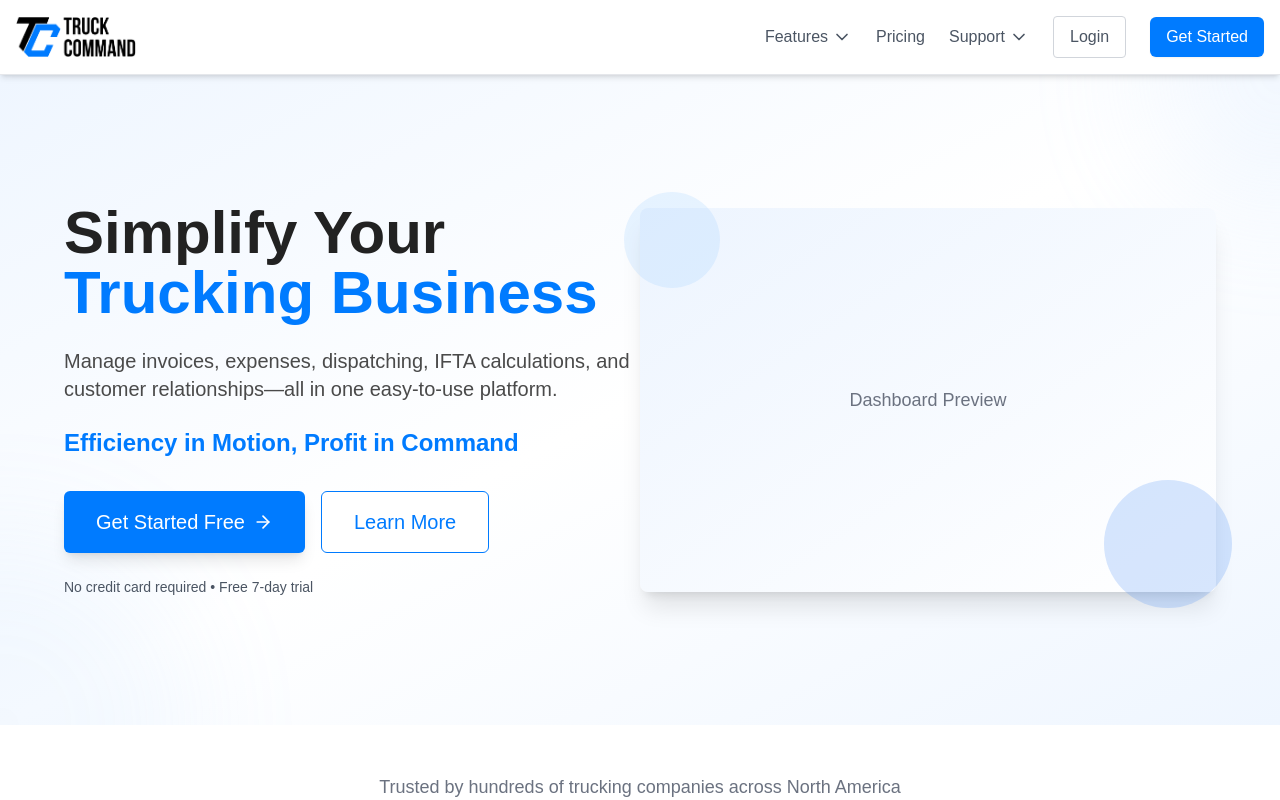
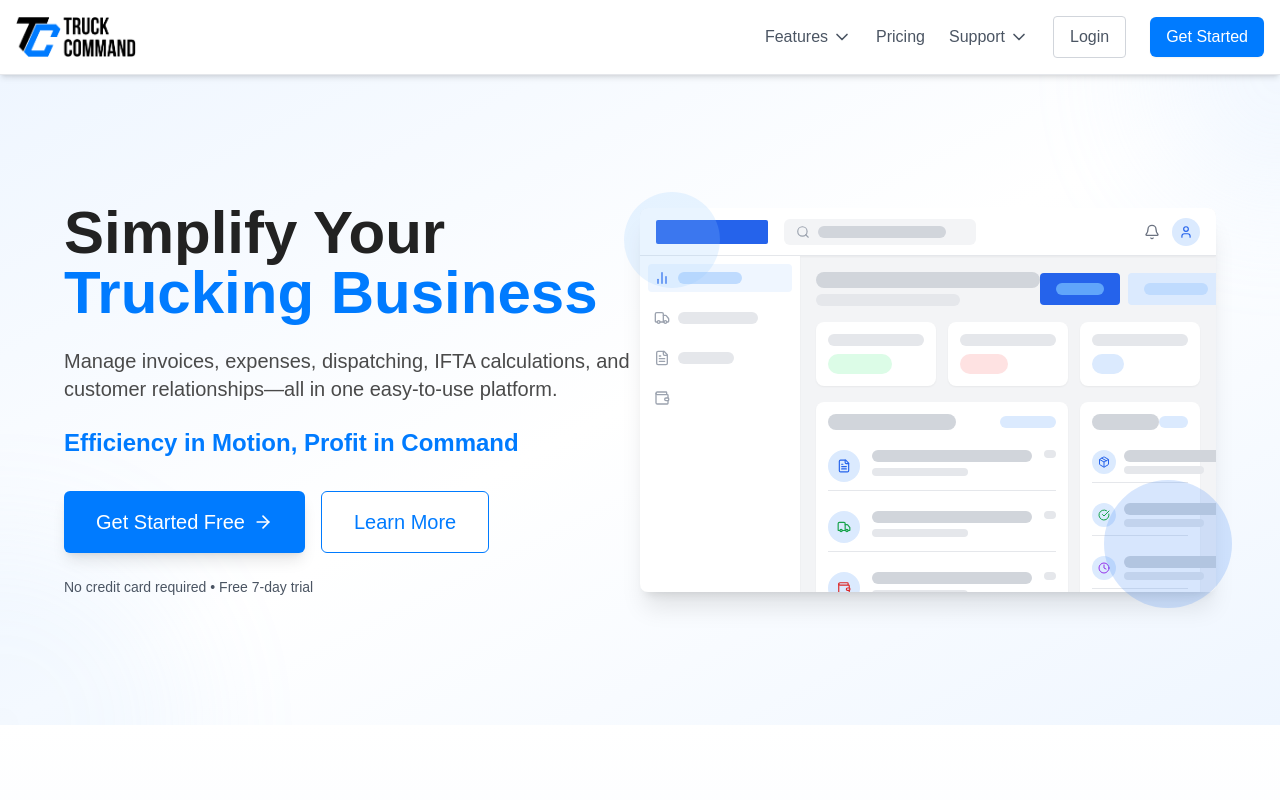
Before and after one commit to HighYieldSolar/truck-cmd, a Next.js app: page / in a window 1280 px wide. Shown: the top 800 px of the page. Built offline with nearby package versions, Linux system fonts and the light colour scheme.

Commit message:
dashboard preview update

```diff
--- a/src/app/(dashboard)/dashboard/fuel/page.js
+++ b/src/app/(dashboard)/dashboard/fuel/page.js
@@ -672,7 +672,7 @@ const FuelEntryFormModal = ({ isOpen, onClose, fuelEntry, onSave }) => {
                     </button>
                   </div>
                   <div className="relative aspect-[3/4] max-h-96 overflow-hidden bg-gray-100 rounded-md flex items-center justify-center">
-                    <img
+                    <image
                       src={formData.receipt_preview}
                       alt="Receipt preview"
                       className="max-w-full max-h-full object-contain"
@@ -746,7 +746,7 @@ const ReceiptViewerModal = ({ isOpen, onClose, receipt }) => {
         </div>
 
         <div className="flex-1 overflow-auto p-4 flex items-center justify-center bg-gray-100">
-          <img
+          <image
             src={receipt.receipt_image}
             alt="Fuel receipt"
             className="max-w-full max-h-[70vh] object-contain"
--- a/src/app/page.js
+++ b/src/app/page.js
@@ -13,6 +13,7 @@ import {
   CTASection,
   FAQSection
 } from "@/components/sections";
+import DashboardPreview from '@/components/DashboardPreview';
 
 // Navigation component separated for better organization
 const Navigation = () => {
@@ -406,11 +407,7 @@ export default function LandingPage() {
             </div>
             <div className="md:w-1/2 relative">
               <div className="relative w-full h-64 md:h-96 bg-white rounded-lg shadow-xl overflow-hidden">
-                {/* Placeholder for dashboard image */}
-                <div className="absolute inset-0 bg-gradient-to-br from-blue-100 to-white opacity-50"></div>
-                <div className="absolute inset-0 flex items-center justify-center">
-                  <p className="text-lg text-gray-500">Dashboard Preview</p>
-                </div>
+                <DashboardPreview />
               </div>
               <div className="absolute -bottom-4 -right-4 w-32 h-32 bg-blue-500 rounded-full opacity-20"></div>
               <div className="absolute -top-4 -left-4 w-24 h-24 bg-blue-300 rounded-full opacity-20"></div>
@@ -423,20 +420,7 @@ export default function LandingPage() {
         <div className="absolute bottom-0 left-0 w-96 h-96 bg-blue-300 rounded-full filter blur-3xl opacity-10 transform -translate-x-1/2 translate-y-1/2"></div>
       </section>
 
-      {/* Trusted By Section */}
-      <section className="py-12 bg-white">
-        <div className="max-w-5xl mx-auto px-6 text-center">
-          <p className="text-lg text-gray-500 mb-8">Trusted by hundreds of trucking companies across North America</p>
-          <div className="flex flex-wrap justify-center items-center gap-8 opacity-70">
-            {/* Placeholder for company logos */}
-            {[1, 2, 3, 4, 5].map(index => (
-              <div key={index} className="h-12 w-32 bg-gray-200 rounded flex items-center justify-center">
-                <span className="text-gray-400">Logo {index}</span>
-              </div>
-            ))}
-          </div>
-        </div>
-      </section>
+{/* Social proof section removed */}
 
       {/* How It Works Section */}
       <section id="how-it-works" className="py-20 bg-gradient-to-b from-white to-blue-50">
--- /dev/null
+++ b/src/components/DashboardPreview.js
@@ -0,0 +1,170 @@
+"use client";
+
+import {
+  BarChart2,
+  TrendingUp,
+  Truck,
+  FileText,
+  Wallet,
+  Calendar,
+  DollarSign,
+  Settings,
+  Bell,
+  Search,
+  User,
+  Package,
+  CheckCircle,
+  Clock
+} from "lucide-react";
+
+export default function DashboardPreview() {
+  return (
+    <div className="w-full h-full bg-gray-100 overflow-hidden select-none pointer-events-none">
+      {/* Dashboard Header */}
+      <div className="h-12 bg-white border-b shadow-sm px-4 flex items-center justify-between">
+        <div className="flex items-center space-x-4">
+          <div className="h-6 w-28 bg-blue-600 rounded-sm"></div>
+          <div className="hidden md:flex items-center px-3 py-1.5 bg-gray-100 rounded-md w-48">
+            <Search size={14} className="text-gray-400 mr-2" />
+            <div className="h-3 w-32 bg-gray-300 rounded-full"></div>
+          </div>
+        </div>
+        <div className="flex items-center space-x-3">
+          <Bell size={16} className="text-gray-500" />
+          <div className="h-7 w-7 rounded-full bg-blue-100 flex items-center justify-center">
+            <User size={14} className="text-blue-600" />
+          </div>
+        </div>
+      </div>
+
+      {/* Dashboard Content */}
+      <div className="flex h-[calc(100%-3rem)]">
+        {/* Sidebar */}
+        <div className="hidden md:block w-12 lg:w-40 bg-white shadow-sm p-2">
+          <div className="space-y-3">
+            <div className="p-1.5 rounded bg-blue-50 flex items-center justify-center lg:justify-start">
+              <BarChart2 size={16} className="text-blue-600" />
+              <div className="hidden lg:block ml-2 h-3 w-16 bg-blue-200 rounded-full"></div>
+            </div>
+            <div className="p-1.5 rounded flex items-center justify-center lg:justify-start">
+              <Truck size={16} className="text-gray-400" />
+              <div className="hidden lg:block ml-2 h-3 w-20 bg-gray-200 rounded-full"></div>
+            </div>
+            <div className="p-1.5 rounded flex items-center justify-center lg:justify-start">
+              <FileText size={16} className="text-gray-400" />
+              <div className="hidden lg:block ml-2 h-3 w-14 bg-gray-200 rounded-full"></div>
+            </div>
+            <div className="p-1.5 rounded flex items-center justify-center lg:justify-start">
+              <Wallet size={16} className="text-gray-400" />
+              <div className="hidden lg:block ml-2 h-3 w-18 bg-gray-200 rounded-full"></div>
+            </div>
+          </div>
+        </div>
+
+        {/* Main Content */}
+        <div className="flex-1 overflow-hidden p-2 md:p-4">
+          {/* Welcome Bar */}
+          <div className="flex flex-col md:flex-row md:items-center md:justify-between mb-4">
+            <div className="mb-2 md:mb-0">
+              <div className="h-4 w-56 bg-gray-300 rounded-full mb-1.5"></div>
+              <div className="h-3 w-36 bg-gray-200 rounded-full"></div>
+            </div>
+            <div className="flex space-x-2">
+              <div className="h-8 w-20 bg-blue-600 rounded flex items-center justify-center">
+                <div className="h-3 w-12 bg-blue-400 rounded-full"></div>
+              </div>
+              <div className="h-8 w-24 bg-blue-100 rounded flex items-center justify-center">
+                <div className="h-3 w-16 bg-blue-200 rounded-full"></div>
+              </div>
+            </div>
+          </div>
+
+          {/* Stats Cards */}
+          <div className="grid grid-cols-1 md:grid-cols-3 gap-3 mb-4">
+            <div className="bg-white p-3 rounded-lg shadow-sm">
+              <div className="flex justify-between items-start">
+                <div>
+                  <div className="h-3 w-24 bg-gray-200 rounded-full mb-2"></div>
+                  <div className="h-5 w-16 bg-green-100 rounded-full"></div>
+                </div>
+                <DollarSign size={18} className="text-green-500" />
+              </div>
+            </div>
+            <div className="bg-white p-3 rounded-lg shadow-sm">
+              <div className="flex justify-between items-start">
+                <div>
+                  <div className="h-3 w-24 bg-gray-200 rounded-full mb-2"></div>
+                  <div className="h-5 w-12 bg-red-100 rounded-full"></div>
+                </div>
+                <TrendingUp size={18} className="text-red-500" />
+              </div>
+            </div>
+            <div className="bg-white p-3 rounded-lg shadow-sm">
+              <div className="flex justify-between items-start">
+                <div>
+                  <div className="h-3 w-24 bg-gray-200 rounded-full mb-2"></div>
+                  <div className="h-5 w-8 bg-blue-100 rounded-full"></div>
+                </div>
+                <Truck size={18} className="text-blue-500" />
+              </div>
+            </div>
+          </div>
+
+          {/* Main Content */}
+          <div className="grid grid-cols-1 lg:grid-cols-3 gap-3">
+            {/* Activity Feed */}
+            <div className="lg:col-span-2 bg-white rounded-lg shadow-sm p-3">
+              <div className="flex justify-between items-center mb-3">
+                <div className="h-4 w-32 bg-gray-300 rounded-full"></div>
+                <div className="h-3 w-14 bg-blue-100 rounded-full"></div>
+              </div>
+
+              {/* Activity Items */}
+              <div className="space-y-3">
+                {[1, 2, 3].map(item => (
+                  <div key={item} className="flex items-start space-x-3 py-2 border-b">
+                    <div className="w-8 h-8 rounded-full bg-blue-100 flex items-center justify-center flex-shrink-0">
+                      {item === 1 && <FileText size={14} className="text-blue-600" />}
+                      {item === 2 && <Truck size={14} className="text-green-600" />}
+                      {item === 3 && <Wallet size={14} className="text-red-600" />}
+                    </div>
+                    <div className="flex-1">
+                      <div className="h-3 w-40 bg-gray-300 rounded-full mb-1.5"></div>
+                      <div className="h-2 w-24 bg-gray-200 rounded-full"></div>
+                    </div>
+                    <div className="h-2 w-10 bg-gray-200 rounded-full"></div>
+                  </div>
+                ))}
+              </div>
+            </div>
+
+            {/* Upcoming Section */}
+            <div className="bg-white rounded-lg shadow-sm p-3">
+              <div className="flex justify-between items-center mb-3">
+                <div className="h-4 w-32 bg-gray-300 rounded-full"></div>
+                <div className="h-3 w-14 bg-blue-100 rounded-full"></div>
+              </div>
+
+              {/* Upcoming Items */}
+              <div className="space-y-3">
+                {[1, 2, 3].map(item => (
+                  <div key={item} className="flex items-start space-x-2 py-2 border-b">
+                    <div className="w-6 h-6 rounded-full bg-blue-100 flex items-center justify-center flex-shrink-0">
+                      {item === 1 && <Package size={12} className="text-blue-600" />}
+                      {item === 2 && <CheckCircle size={12} className="text-green-600" />}
+                      {item === 3 && <Clock size={12} className="text-purple-600" />}
+                    </div>
+                    <div className="flex-1">
+                      <div className="h-3 w-28 bg-gray-300 rounded-full mb-1"></div>
+                      <div className="h-2 w-20 bg-gray-200 rounded-full"></div>
+                    </div>
+                  </div>
+                ))}
+              </div>
+            </div>
+          </div>
+        </div>
+      </div>
+    </div>
+  );
+}
```
